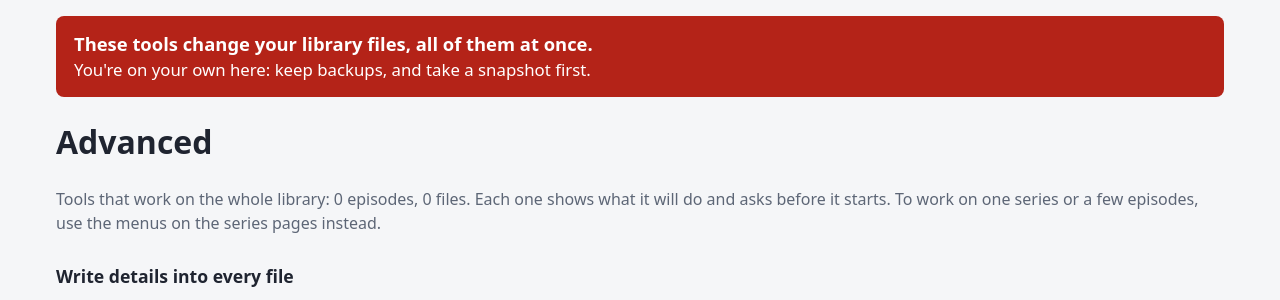
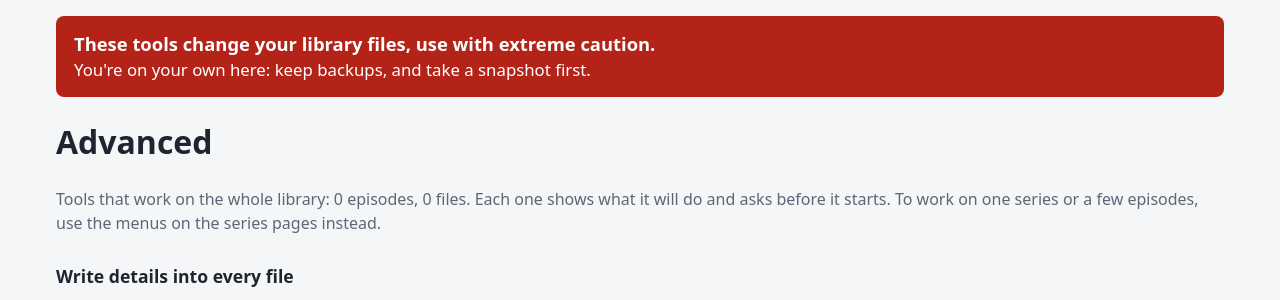
Before and after one commit to cainram/airwave-archive, a FastAPI app: page /advanced in a window 1280 px wide. Shown: the part 134-434 px from the top of the page. Run offline with FastAPI, Linux system fonts and the light colour scheme; data comes from the database, SQL or seed files in the repository; data that the repository does not hold is empty; some libraries are stand-ins or nearby versions.

Commit message:
Advanced page: warn to use the tools with extreme caution
Co-Authored-By: Claude Opus 5.5 <noreply@anthropic.com>

```diff
--- a/app/templates/advanced.html
+++ b/app/templates/advanced.html
@@ -4,7 +4,7 @@
 {# Reached from Settings (the red "Advanced Tools" link), or by typing the address. #}
 <nav class="back"><a class="button" href="/settings">← Settings</a></nav>
 <div class="danger-bar" role="alert">
-  <strong>These tools change your library files, all of them at once.</strong>
+  <strong>These tools change your library files, use with extreme caution.</strong>
   You're on your own here: keep backups, and take a snapshot first.
 </div>
 <h1>Advanced</h1>
```
Also changed, not shown: tests/test_tagwriting.py (+1 -1 lines).
